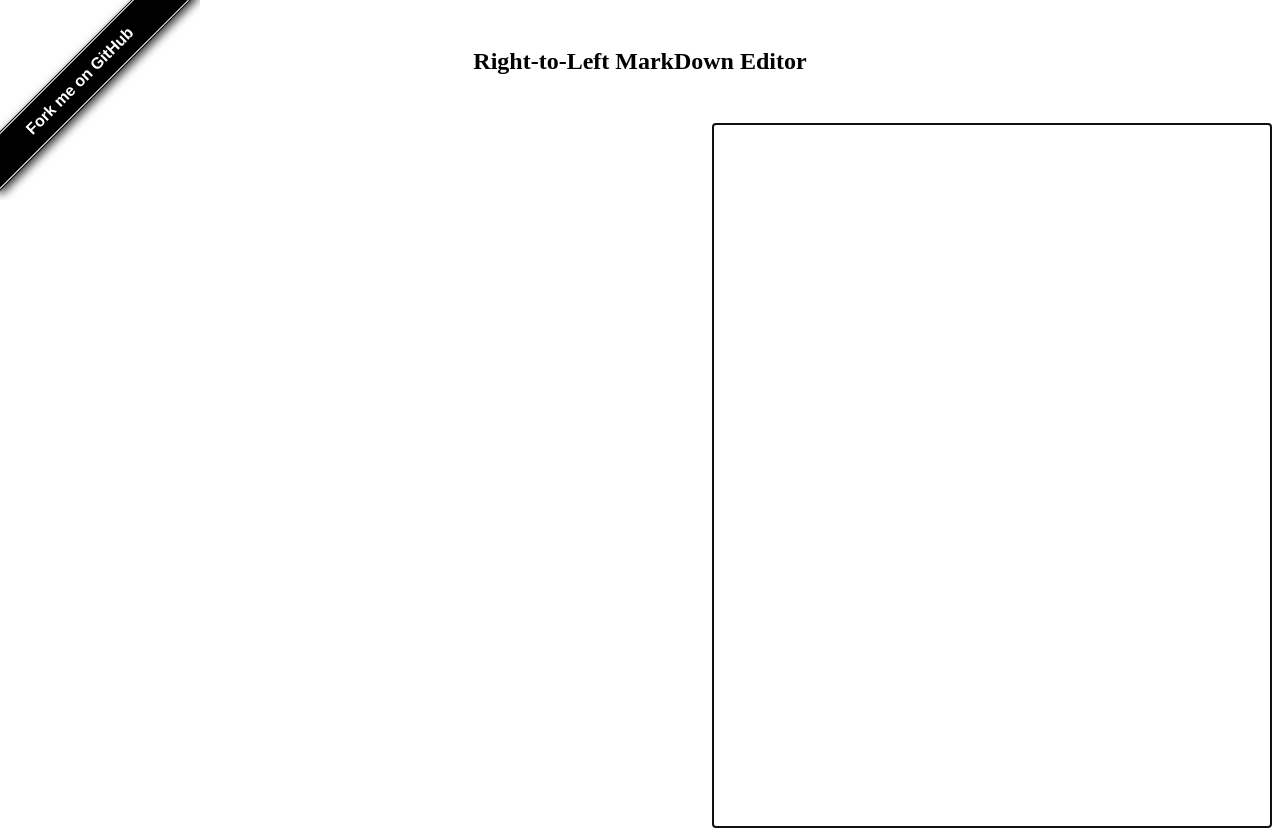
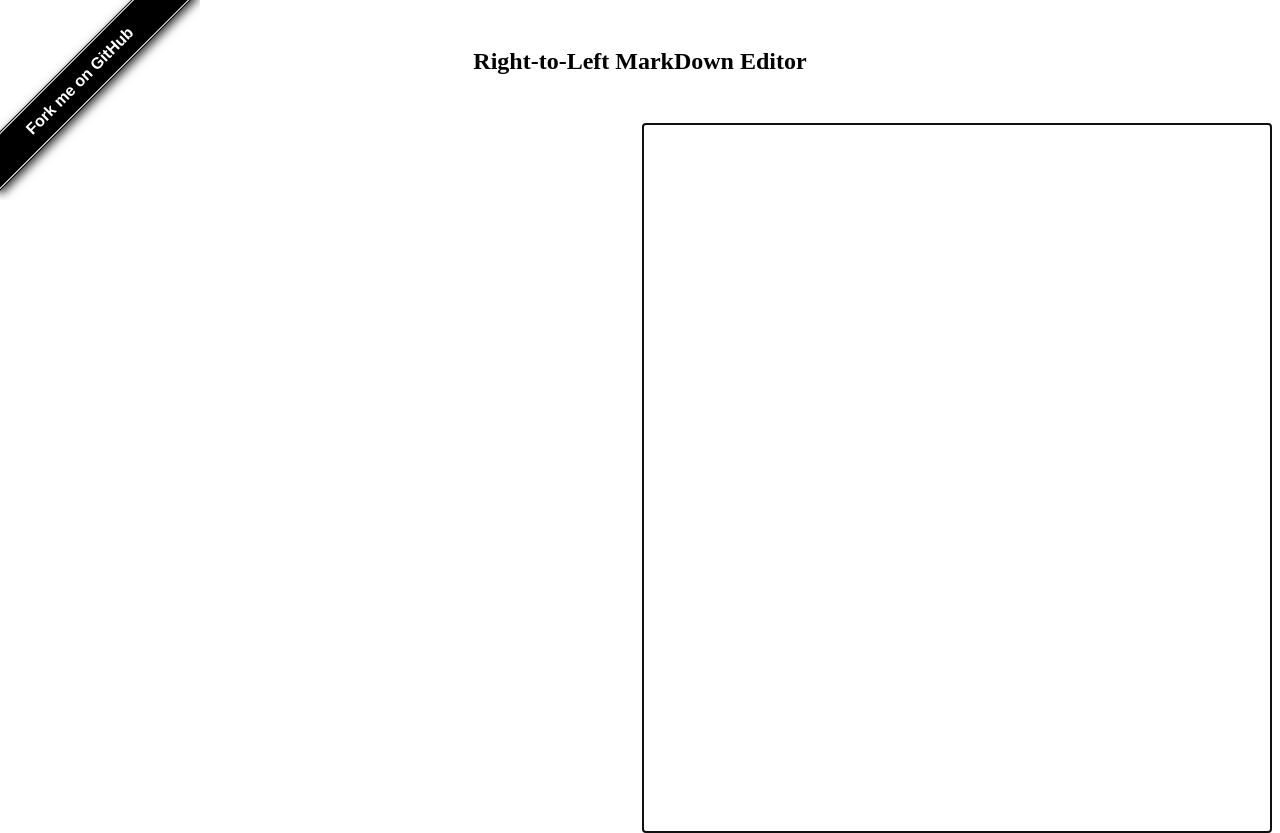
Before and after one commit to dariubs/awesome-workflow-automation, a plain HTML site: page index.html in a window 1280 px wide. Drawn offline with nearby package versions, Linux system fonts and the light colour scheme; no server answers; a web font is replaced by a local one.

Commit message:
reverse style

```diff
--- a/css/style.css
+++ b/css/style.css
@@ -18,9 +18,9 @@ h1,h2,h3,h4,h5,h6,p,div{
 #box{
 	display: block;
 	border: 2px solid lightblue;
-	width: 40%;
-	padding: 2%;
-	margin: 0 0;
+	width: 45%;
+	padding: 2em;
+	margin: 0 auto;
 	direction: rtl;
 	resize : none;
 	float: right;
@@ -29,11 +29,10 @@ h1,h2,h3,h4,h5,h6,p,div{
 }
 
 #content{
-	width: 40%%;
+	width: 45%;
 	direction: rtl;
 	float: right;
-	padding: 2%;
-	margin: 0;
+	margin: 1em;
 }
 
 pre, code{
```
